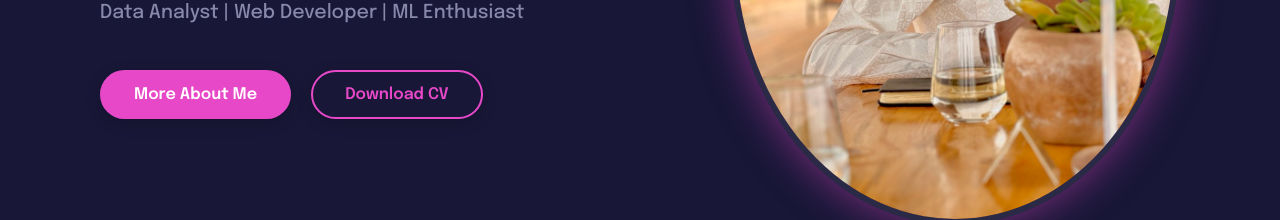
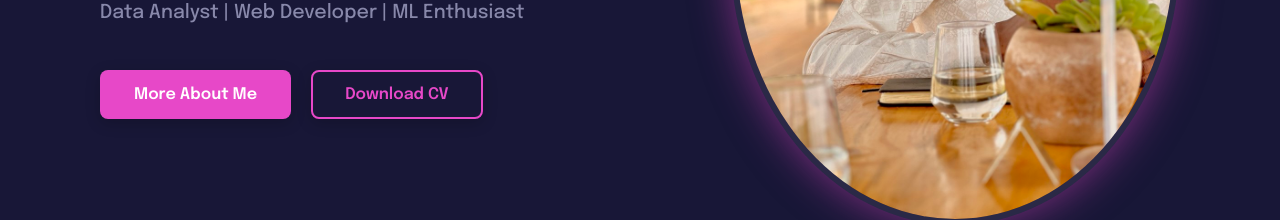
Before and after one commit to sidicksino/SidickPortfolio, a React (Vite) app: page / in a window 1280 px wide. Shown: the part 475-695 px from the top of the page. Built offline with nearby package versions, Linux system fonts and the light colour scheme; a web font is replaced by a local one.

Commit message:
Change the buton border

```diff
--- a/src/components/hero/Hero.css
+++ b/src/components/hero/Hero.css
@@ -133,7 +133,7 @@
 
 .btn {
   padding: 14px 32px;
-  border-radius: 50px;
+  border-radius: 8px;
   font-weight: 600;
   cursor: pointer;
   transition: all 0.35s ease;
```
